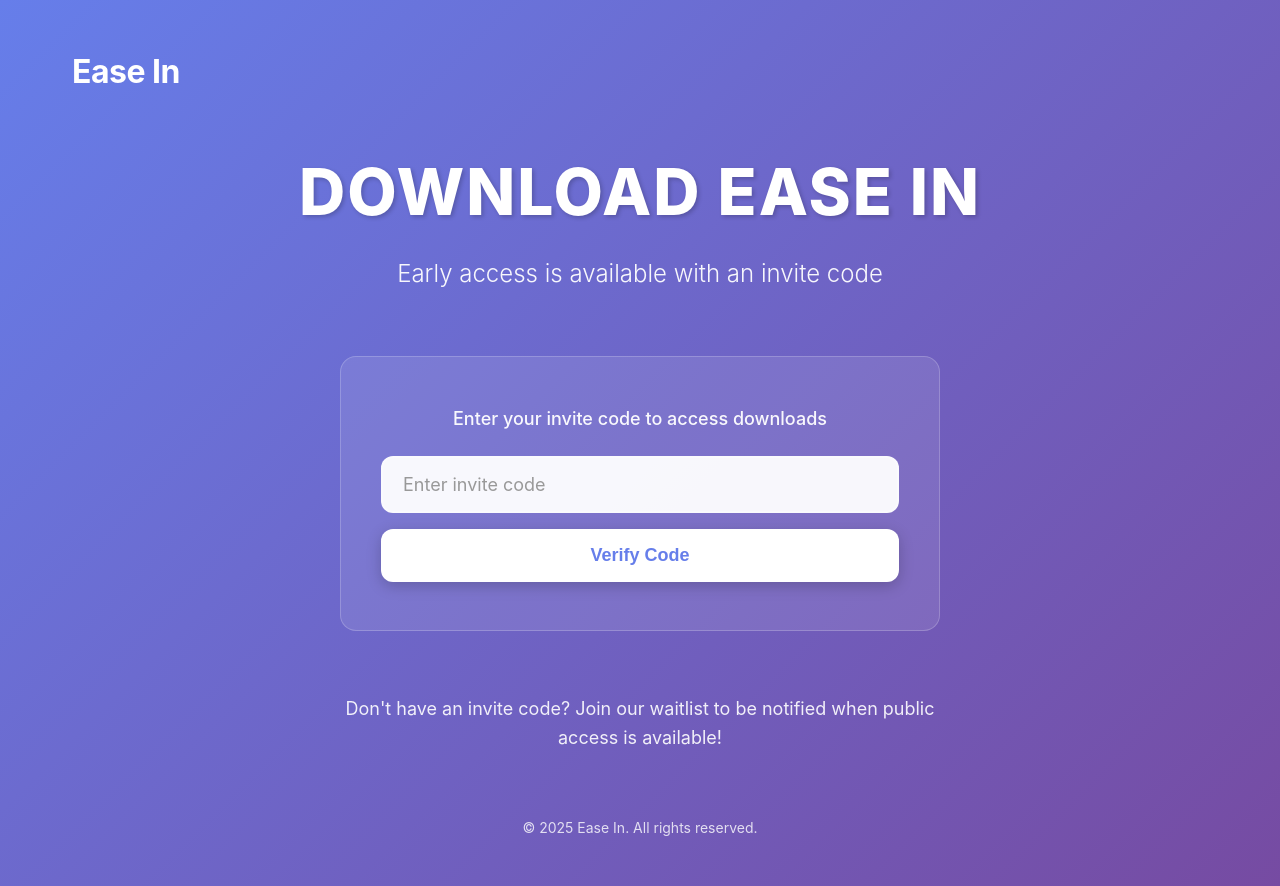
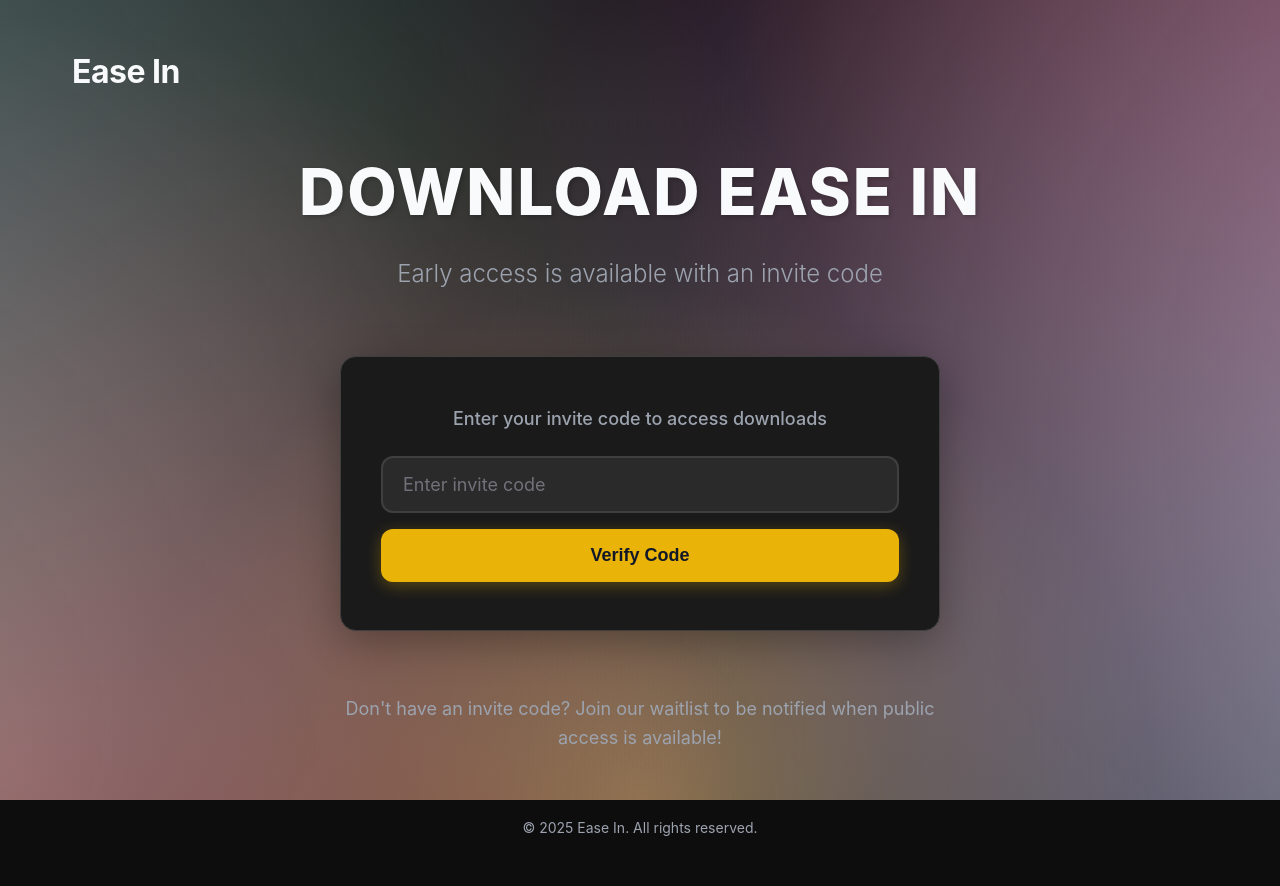
Before and after one commit to raquelhortab/EaseInLanding, a React (Vite) app: page /download in a window 1280 px wide. Built offline with nearby package versions, Linux system fonts and the light colour scheme.

Commit message:
new style

```diff
--- a/src/App.css
+++ b/src/App.css
@@ -2,8 +2,29 @@
   min-height: 100vh;
   display: flex;
   flex-direction: column;
-  background: linear-gradient(135deg, #667eea 0%, #764ba2 100%);
-  color: white;
+  background: #0d0d0d;
+  color: #f9fafb;
+  position: relative;
+  overflow: hidden;
+}
+
+.landing-page::before {
+  content: '';
+  position: fixed;
+  top: 0;
+  left: 0;
+  right: 0;
+  bottom: 0;
+  pointer-events: none;
+  background:
+    radial-gradient(circle at -35% 30%, rgba(75, 153, 198, 0.5) 0%, transparent 70%),
+    radial-gradient(circle at -25% 85%, rgba(255, 196, 93, 0.5) 0%, transparent 70%),
+    radial-gradient(circle at 0% 95%, rgba(236, 72, 153, 0.5) 0%, transparent 50%),
+    radial-gradient(circle at 125% 85%, rgba(133, 210, 255, 0.5) 0%, transparent 70%),
+    radial-gradient(circle at 125% 25%, rgba(236, 72, 153, 0.5) 0%, transparent 70%),
+    radial-gradient(circle at 50% 100%, rgba(232, 178, 85, 0.5) 0%, transparent 50%),
+    radial-gradient(circle at 135% 50%, rgba(232, 178, 85, 0.5) 0%, transparent 60%);
+  z-index: 0;
 }
 
 .container {
@@ -14,6 +35,8 @@
   display: flex;
   flex-direction: column;
   min-height: 100vh;
+  position: relative;
+  z-index: 1;
 }
 
 .header {
@@ -23,7 +46,7 @@
 .logo {
   font-size: 2rem;
   font-weight: 700;
-  color: white;
+  color: #f9fafb;
   letter-spacing: -0.5px;
 }
 
@@ -53,7 +76,7 @@
 
 .tagline {
   font-size: 1.5rem;
-  opacity: 0.95;
+  color: #9ca3af;
   font-weight: 300;
 }
 
@@ -65,12 +88,11 @@
 
 .screenshot-placeholder {
   width: 100%;
-  background: rgba(255, 255, 255, 0.1);
+  background: #1a1a1a;
   border-radius: 16px;
   overflow: hidden;
-  box-shadow: 0 20px 60px rgba(0, 0, 0, 0.3);
-  backdrop-filter: blur(10px);
-  border: 1px solid rgba(255, 255, 255, 0.2);
+  box-shadow: 0 20px 60px rgba(0, 0, 0, 0.5);
+  border: 1px solid #3f3f3f;
 }
 
 .app-screenshot {
@@ -86,12 +108,13 @@
   align-items: center;
   justify-content: center;
   gap: 1rem;
-  color: rgba(255, 255, 255, 0.7);
+  color: #71717a;
   padding: 4rem;
 }
 
 .screenshot-fallback svg {
   opacity: 0.5;
+  color: #eab308;
 }
 
 .screenshot-fallback p {
@@ -110,7 +133,7 @@
 .waitlist-text {
   font-size: 1.25rem;
   font-weight: 500;
-  opacity: 0.95;
+  color: #f9fafb;
 }
 
 .waitlist-button {
@@ -118,20 +141,20 @@
   padding: 1rem 3rem;
   font-size: 1.125rem;
   font-weight: 600;
-  color: #667eea;
-  background: white;
+  color: #111827;
+  background: #eab308;
   border: none;
   border-radius: 50px;
   text-decoration: none;
   cursor: pointer;
   transition: all 0.3s ease;
-  box-shadow: 0 4px 15px rgba(0, 0, 0, 0.2);
+  box-shadow: 0 4px 15px rgba(234, 179, 8, 0.3);
 }
 
 .waitlist-button:hover {
   transform: translateY(-2px);
-  box-shadow: 0 6px 20px rgba(0, 0, 0, 0.3);
-  background: #f8f9ff;
+  box-shadow: 0 6px 20px rgba(234, 179, 8, 0.4);
+  background: #fbbf24;
 }
 
 .waitlist-button:active {
@@ -141,7 +164,7 @@
 .footer {
   padding: 2rem 0 1rem;
   text-align: center;
-  opacity: 0.8;
+  color: #9ca3af;
   font-size: 0.875rem;
 }
 
@@ -164,17 +187,17 @@
 }
 
 .invite-input-section {
-  background: rgba(255, 255, 255, 0.1);
+  background: #1a1a1a;
   border-radius: 16px;
   padding: 3rem 2.5rem;
-  backdrop-filter: blur(10px);
-  border: 1px solid rgba(255, 255, 255, 0.2);
+  border: 1px solid #3f3f3f;
+  box-shadow: 0 10px 40px rgba(0, 0, 0, 0.3);
 }
 
 .invite-prompt {
   font-size: 1.125rem;
   margin-bottom: 1.5rem;
-  opacity: 0.95;
+  color: #9ca3af;
   font-weight: 500;
 }
 
@@ -182,25 +205,25 @@
   width: 100%;
   padding: 1rem 1.25rem;
   font-size: 1.125rem;
-  border: 2px solid rgba(255, 255, 255, 0.3);
+  border: 2px solid #3f3f3f;
   border-radius: 12px;
   margin-bottom: 1rem;
   box-sizing: border-box;
-  background: rgba(255, 255, 255, 0.95);
-  color: #333;
+  background: #2a2a2a;
+  color: #f9fafb;
   font-family: inherit;
   transition: all 0.3s ease;
 }
 
 .invite-input:focus {
   outline: none;
-  border-color: white;
-  background: white;
-  box-shadow: 0 0 0 3px rgba(255, 255, 255, 0.2);
+  border-color: #eab308;
+  background: #2a2a2a;
+  box-shadow: 0 0 0 3px rgba(234, 179, 8, 0.2);
 }
 
 .invite-input::placeholder {
-  color: #999;
+  color: #71717a;
 }
 
 .invite-verify-button {
@@ -208,19 +231,19 @@
   padding: 1rem 2rem;
   font-size: 1.125rem;
   font-weight: 600;
-  color: #667eea;
-  background: white;
+  color: #111827;
+  background: #eab308;
   border: none;
   border-radius: 12px;
   cursor: pointer;
   transition: all 0.3s ease;
-  box-shadow: 0 4px 15px rgba(0, 0, 0, 0.2);
+  box-shadow: 0 4px 15px rgba(234, 179, 8, 0.3);
 }
 
 .invite-verify-button:hover {
   transform: translateY(-2px);
-  box-shadow: 0 6px 20px rgba(0, 0, 0, 0.3);
-  background: #f8f9ff;
+  box-shadow: 0 6px 20px rgba(234, 179, 8, 0.4);
+  background: #fbbf24;
 }
 
 .invite-verify-button:active {
@@ -245,9 +268,9 @@
 
 .invite-success-message {
   padding: 1.25rem;
-  background: rgba(76, 175, 80, 0.2);
-  border: 1px solid rgba(76, 175, 80, 0.4);
-  color: white;
+  background: #14532d;
+  border: 1px solid #166534;
+  color: #86efac;
   border-radius: 12px;
   font-weight: 600;
   font-size: 1.125rem;
@@ -271,14 +294,15 @@
   border-radius: 12px;
   cursor: pointer;
   transition: all 0.3s ease;
-  box-shadow: 0 4px 15px rgba(0, 0, 0, 0.2);
-  background: white;
-  color: #333;
+  box-shadow: 0 4px 15px rgba(234, 179, 8, 0.3);
+  background: #eab308;
+  color: #111827;
 }
 
 .verified-download-button:hover {
   transform: translateY(-3px);
-  box-shadow: 0 6px 25px rgba(0, 0, 0, 0.3);
+  box-shadow: 0 6px 25px rgba(234, 179, 8, 0.4);
+  background: #fbbf24;
 }
 
 .verified-download-button:active {
@@ -286,11 +310,11 @@
 }
 
 .verified-download-button.android {
-  border-left: 4px solid #3DDC84;
+  border-left: none;
 }
 
 .verified-download-button.ios {
-  border-left: 4px solid #000;
+  border-left: none;
 }
 
 .download-icon-small {
@@ -303,11 +327,11 @@
 }
 
 .verified-download-button.android .download-icon-small {
-  color: #3DDC84;
+  color: #111827;
 }
 
 .verified-download-button.ios .download-icon-small {
-  color: #000;
+  color: #111827;
 }
 
 .button-text {
@@ -326,7 +350,7 @@
 .button-action {
   font-size: 0.95rem;
   font-weight: 500;
-  opacity: 0.7;
+  opacity: 0.8;
 }
 
 /* Download Page Styles */
@@ -344,17 +368,17 @@
 }
 
 .download-card {
-  background: rgba(255, 255, 255, 0.1);
+  background: #1a1a1a;
   border-radius: 16px;
   padding: 2.5rem 2rem;
-  backdrop-filter: blur(10px);
-  border: 1px solid rgba(255, 255, 255, 0.2);
+  border: 1px solid #3f3f3f;
   display: flex;
   flex-direction: column;
   align-items: center;
   gap: 1rem;
   transition: all 0.3s ease;
   animation: fadeInUp 0.8s ease-out both;
+  box-shadow: 0 10px 30px rgba(0, 0, 0, 0.3);
 }
 
 .download-card:nth-child(1) {
@@ -371,8 +395,9 @@
 
 .download-card:hover {
   transform: translateY(-5px);
-  box-shadow: 0 10px 30px rgba(0, 0, 0, 0.3);
-  background: rgba(255, 255, 255, 0.15);
+  box-shadow: 0 15px 40px rgba(0, 0, 0, 0.5);
+  background: #232323;
+  border-color: #eab308;
 }
 
 .download-icon {
@@ -381,7 +406,7 @@
   display: flex;
   align-items: center;
   justify-content: center;
-  color: white;
+  color: #eab308;
 }
 
 .download-card h3 {
@@ -392,7 +417,7 @@
 
 .download-card p {
   font-size: 1rem;
-  opacity: 0.9;
+  color: #9ca3af;
   margin: 0;
 }
 
@@ -400,8 +425,8 @@
   padding: 0.75rem 2rem;
   font-size: 1rem;
   font-weight: 600;
-  color: #667eea;
-  background: white;
+  color: #111827;
+  background: #eab308;
   border: none;
   border-radius: 50px;
   cursor: pointer;
@@ -411,13 +436,15 @@
 
 .download-button:not(:disabled):hover {
   transform: translateY(-2px);
-  box-shadow: 0 4px 15px rgba(0, 0, 0, 0.2);
-  background: #f8f9ff;
+  box-shadow: 0 4px 15px rgba(234, 179, 8, 0.3);
+  background: #fbbf24;
 }
 
 .download-button:disabled {
-  opacity: 0.6;
+  opacity: 0.4;
   cursor: not-allowed;
+  background: #71717a;
+  color: #9ca3af;
 }
 
 .info-section {
@@ -427,7 +454,7 @@
 
 .info-text {
   font-size: 1.125rem;
-  opacity: 0.9;
+  color: #9ca3af;
   line-height: 1.6;
 }
 
```
